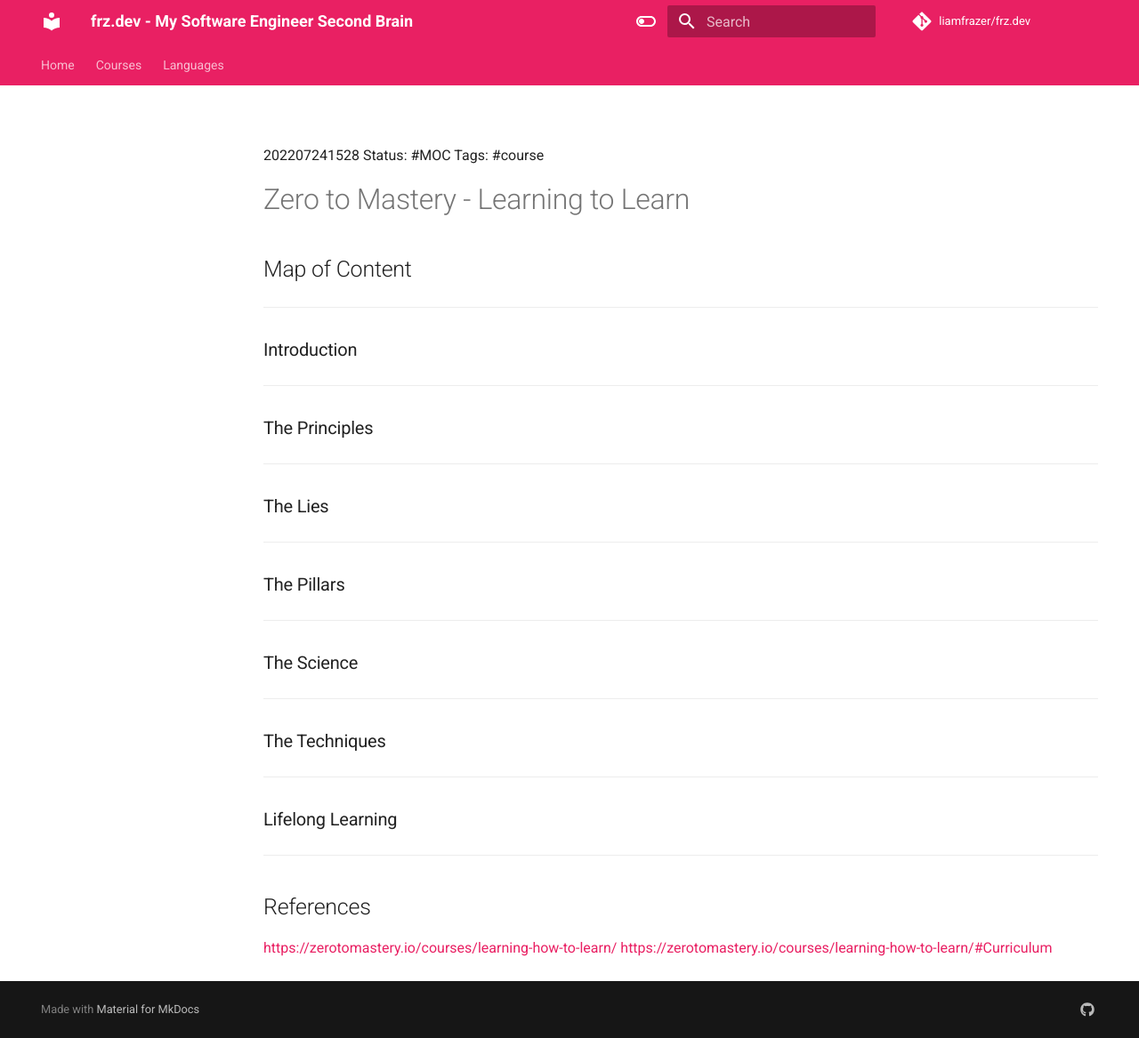
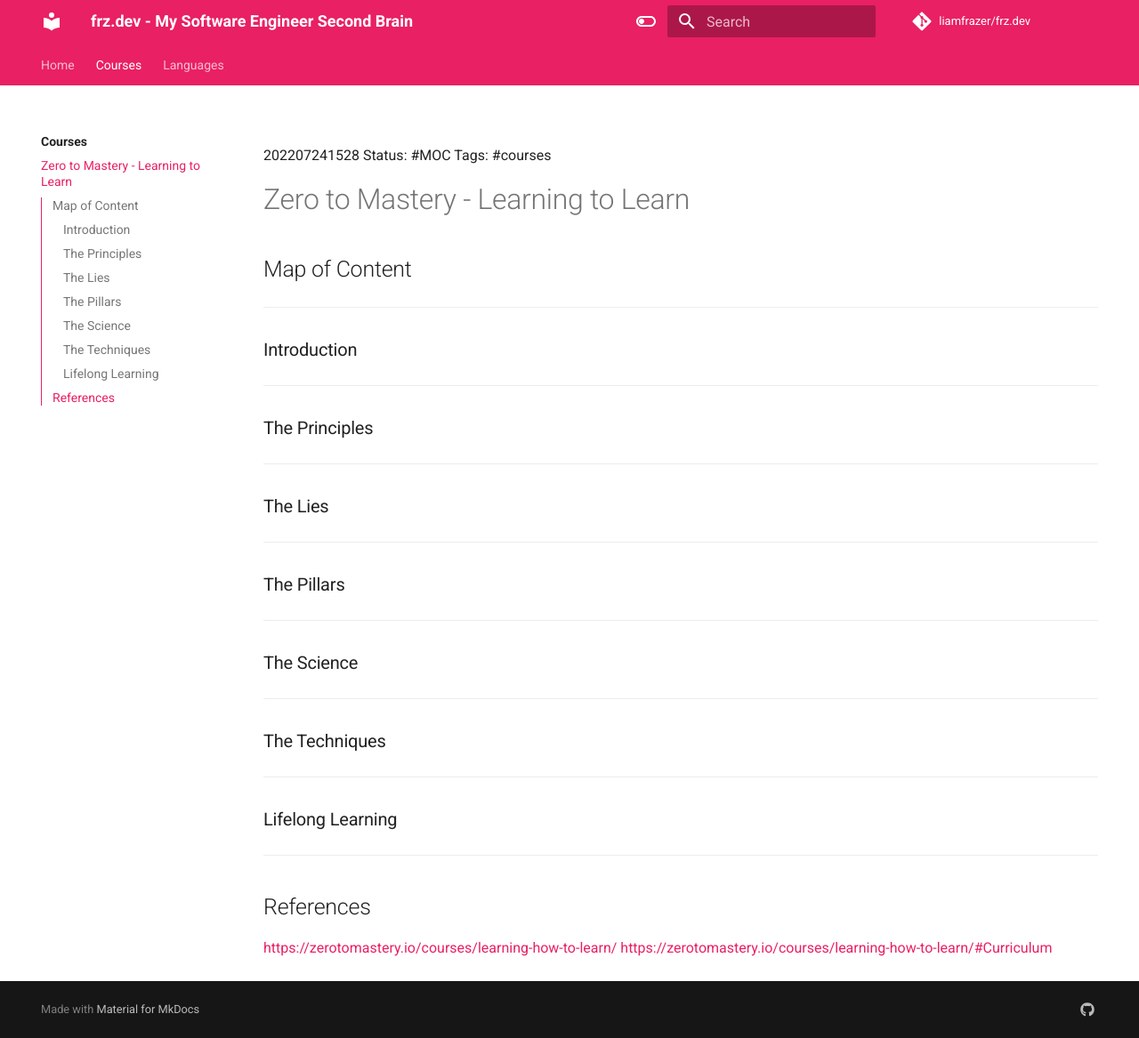
Before and after one commit to liamfrazer/frz.dev, an MkDocs documentation site: the page built from docs/Navigation/Courses/Zero to Mastery - Learning to Learn.md, in a window 1280 px wide and 1167 px high. Shown: the whole window at 89% size. Built offline with MkDocs 1.6.1 and Material for MkDocs 9.7.7, drawn with Linux system fonts in a browser that asks for light colours; comment, search, counter and statistics services are not loaded.

Commit message:
vault backup: 2022-07-24 16:22:30
Affected files:
docs/Navigation/Courses/Zero to Mastery - Learning to Learn.md
docs/Navigation/Courses/index.md
docs/Navigation/Languages/JavaScript.md
docs/Navigation/Languages/index.md
mkdocs.yml

```diff
--- a/docs/Courses/Zero to Mastery - Learning to Learn.md
+++ b/docs/Navigation/Courses/Zero to Mastery - Learning to Learn.md
@@ -1,6 +1,6 @@
 202207241528
 Status: #MOC
-Tags: #course
+Tags: #courses
 
 # Zero to Mastery - Learning to Learn
 ## Map of Content
--- a/mkdocs.yml
+++ b/mkdocs.yml
@@ -76,8 +76,8 @@
 nav:
   - Home: index.md
   - Courses:
-    - Courses/index.md
-    - Zero to Mastery - Learning to Learn: Languages/Zero to Mastery - Learning to Learn.md
+    - Navigation/Courses/index.md
+    - Zero to Mastery - Learning to Learn: Navigation/Courses/Zero to Mastery - Learning to Learn.md
   - Languages:
-    - Languages/index.md
-    - JavaScript: Languages/JavaScript.md
+    - Navigation/Languages/index.md
+    - JavaScript: Navigation/Languages/JavaScript.md
```
Also changed, not shown: docs/Navigation/Courses/index.md (renamed from docs/Courses/index.md), docs/Navigation/Languages/JavaScript.md (renamed from docs/Languages/JavaScript.md), docs/Navigation/Languages/index.md (renamed from docs/Languages/index.md).
